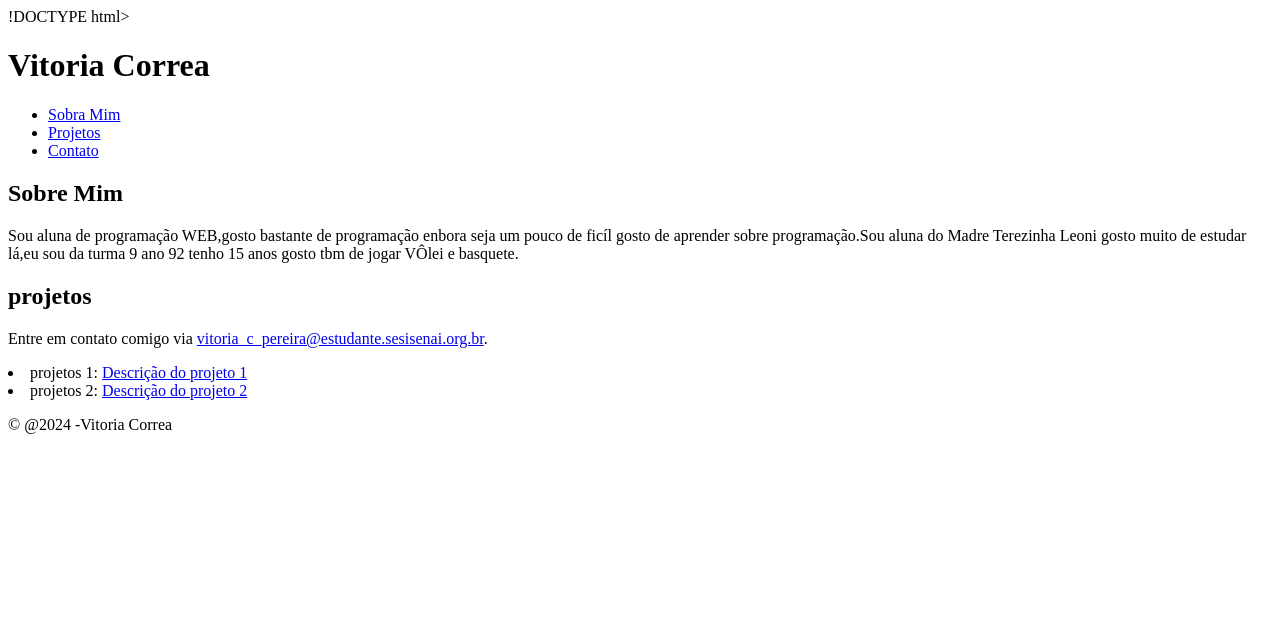
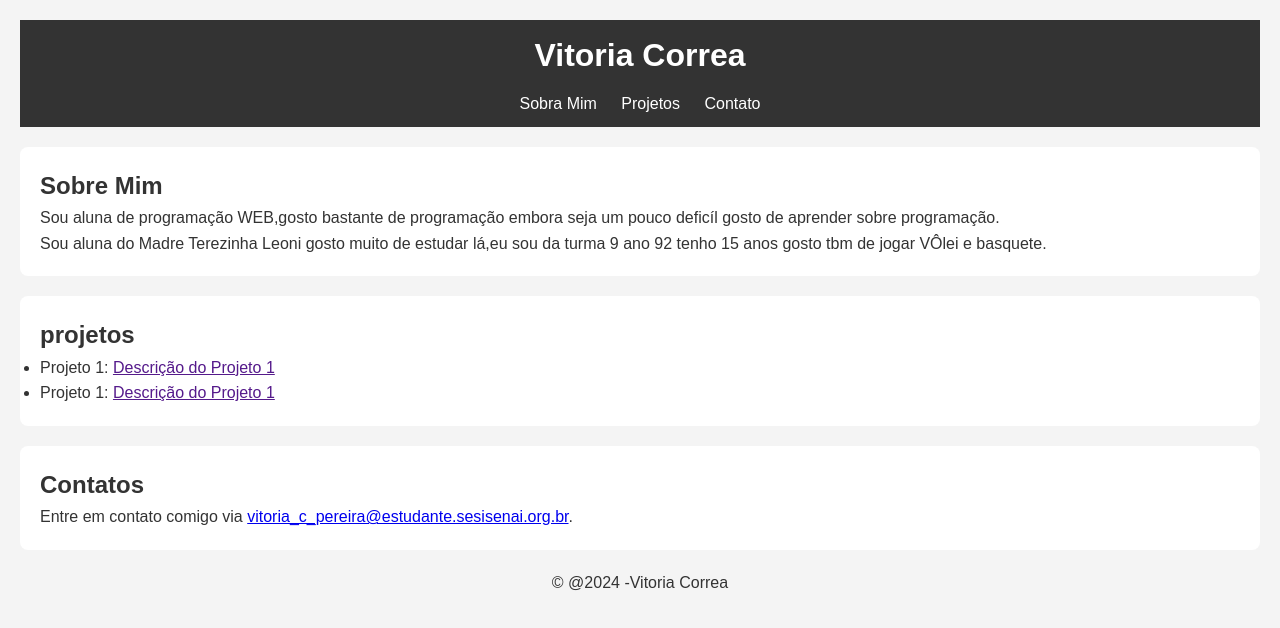
Before and after one commit to vitoria8158/pessoal, a plain HTML site: page index.html in a window 1280 px wide. Drawn offline with Linux system fonts and the light colour scheme.

Commit message:
Update index.html

```diff
--- a/index.html
+++ b/index.html
@@ -1,9 +1,66 @@
-!DOCTYPE html>
-<hmtl>
+<!DOCTYPE html>
+<html>
+
 
 <head>
   <title> Pagina Da Vitoria </title>
 </head>
+<style>
+  * {
+    margin: 0;
+    padding: 0;
+    box-sizing: border-box;
+  }
+
+
+  body {
+    font-family: Arial, sans-serif;
+    background-color: #f4f4f4;
+    color: #333;
+    line-height: 1.6;
+    padding: 20px;
+  }
+
+
+  header {
+    background-color: #333;
+    color: #fff;
+    padding: 10px 0;
+    text-align: center;
+  }
+  header h1 {
+    margin-bottom: 10px;
+  }
+  list ul {
+    list-style: none;
+  }
+  nav ul li {
+    display: inline;
+    margin: 0 10px;
+  }
+  nav ul li a {
+    color: #fff;
+    text-decoration: none;
+  }
+  section {
+    margin: 20px 0;
+  }
+  section#sobre,
+  section#projetos,
+  section#contato {
+    background-color: #fff;
+    padding: 20px;
+    border-radius: 8px;
+    box-shadow: 0 0 10px rgba (0, 0, 0, 0.1);
+  }
+
+
+  footer {
+    text-align: center;
+    margin-top: 20px;
+  }
+</style>
+
 
 <body>
   <header>
@@ -16,22 +73,34 @@
       </ul>
     </nav>
   </header>
-  </body>
+
+
   <section id="sobre">
     <h2>Sobre Mim</h2>
-    <p>Sou aluna de programação WEB,gosto bastante de programação enbora seja um pouco de ficíl gosto de aprender sobre
-      programação.Sou aluna do Madre Terezinha Leoni gosto muito de estudar lá,eu sou da turma 9 ano 92 tenho 15 anos
-      gosto tbm de jogar VÔlei e basquete.
-    <section>
+    <p>Sou aluna de programação WEB,gosto bastante de programação embora seja um pouco deficíl gosto de aprender sobre programação.</p>
+    <p> Sou aluna do Madre Terezinha Leoni gosto muito de estudar lá,eu sou da turma 9 ano 92 tenho 15 anos gosto tbm
+      de jogar VÔlei e basquete.</p>
+  </section>
+
+
   <section id="projetos">
     <h2>projetos</h2>
+    <ul>
+      <li> Projeto 1: <a href=""> Descrição do Projeto 1</a></li>
+      <li> Projeto 1: <a href=""> Descrição do Projeto 1</a></li>
+    </ul>
+  </section>
+
+
+  <section id="contato">
+    <h2> Contatos</h2>
     <p>Entre em contato comigo via <a href="mailto:vitoria_c_pereira@estudantesesisenai.org.br">
         vitoria_c_pereira@estudante.sesisenai.org.br</a>.</p>
-          <li>projetos 1: <a href="#"> Descrição do projeto 1</a></li>
-          <li>projetos 2: <a href="#">Descrição do projeto 2</a></li>
-
   </section>
+  <footer>
   <p>&copy; @2024 -Vitoria Correa</p>
   </footer>
 </body>
+
+
 </html>
```
Lines whose indentation alone changed are shown as unchanged.
